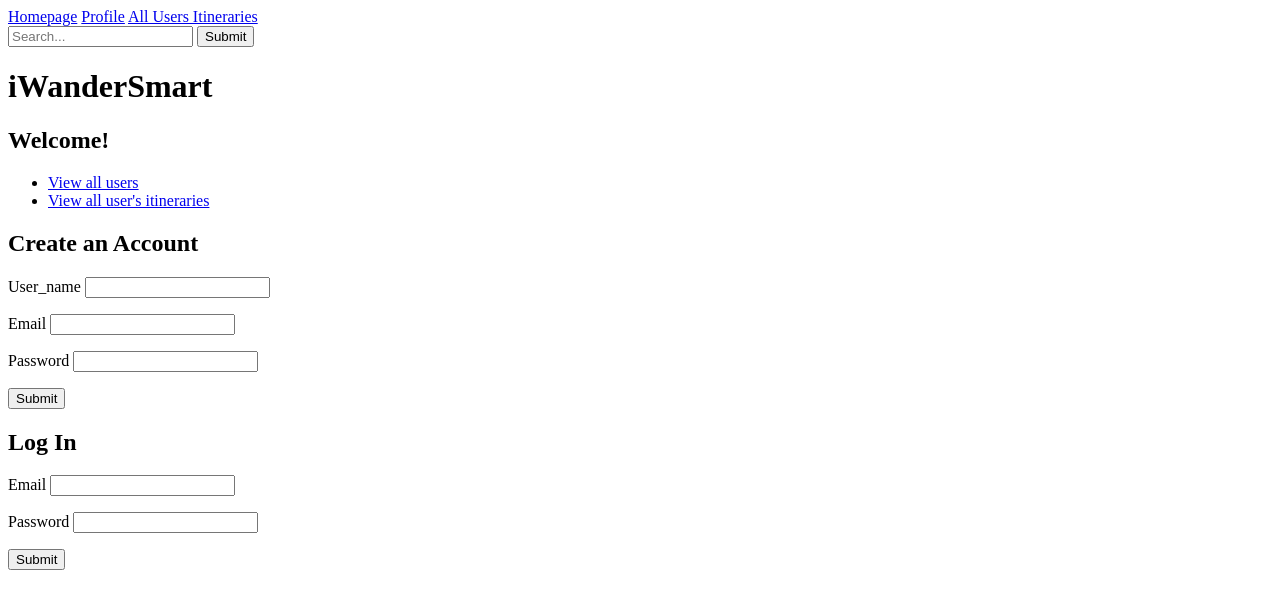
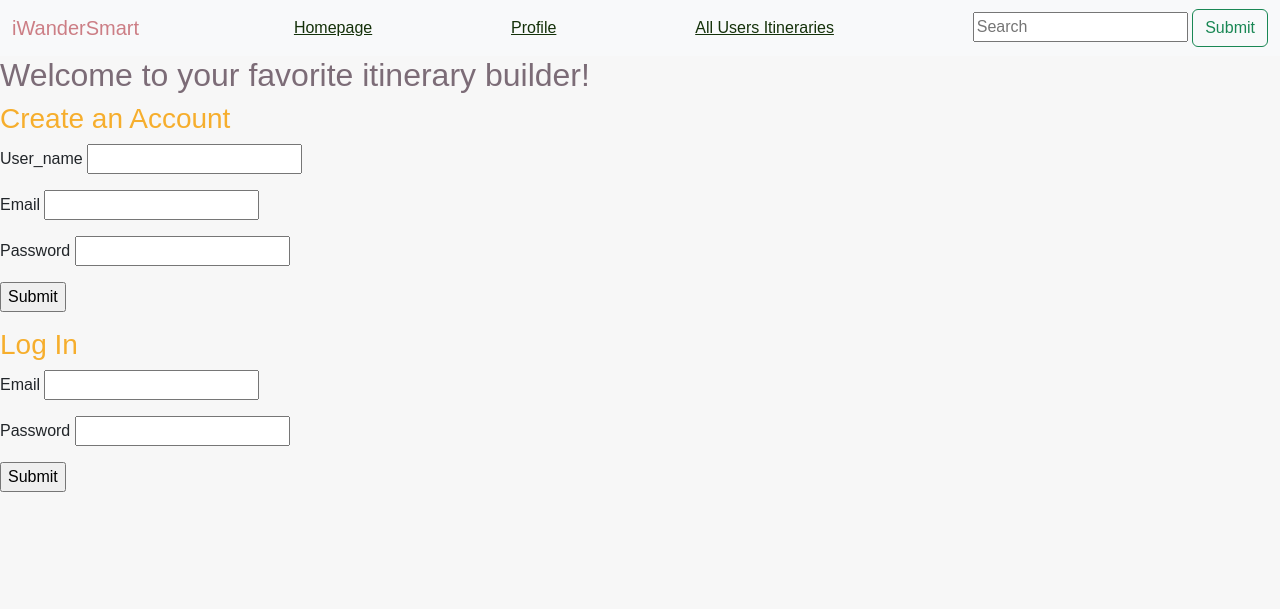
Before and after one commit to franschipits/iWanderSmart, a Flask app: page / in a window 1280 px wide. Shown: the top 609 px of the page. Run offline with Flask 2, Linux system fonts and the light colour scheme.

Commit message:
styling started

```diff
--- a/server.py
+++ b/server.py
@@ -119,9 +119,8 @@ def show_profile():
 
             remaining_budget = user_itinerary.user.budget - flight_total - hotel_total
             if nights_total == 0:
-                budget_per_day = ""
-            else:
-                budget_per_day = remaining_budget / nights_total
+                nights_total = 1
+            budget_per_day = remaining_budget / nights_total
             user_itinerary.nights = nights_total
             budget_per_day = round(budget_per_day, 2)
             user_itinerary.budget_per_day = budget_per_day
@@ -229,10 +228,9 @@ def show_user_itinerary(user_itinerary_id):
 
     remaining_budget = user_itinerary.user.budget - flight_total - hotel_total
     if nights_total == 0:
-        budget_per_day = ""
-    else:
-        budget_per_day = remaining_budget / nights_total
-        budget_per_day = round(budget_per_day, 2)
+        nights_total = 1
+    budget_per_day = remaining_budget / nights_total
+    budget_per_day = round(budget_per_day, 2)
     daily_budget = {'flight_total': flight_total,
                     'hotel_total': hotel_total,
                     'nights_total': nights_total,
@@ -306,6 +304,9 @@ def search_bar():
                         '&key=' + api_key)
     result = r.json()
     result_list = result['results']
+    if 'current_user' not in session:
+        flash("Please log in")
+        return redirect("/")
     user = crud.get_user_by_email(session["current_user"])
     itineraries = User_Itinerary.query.filter_by(creator=user.user_id).all()
 
@@ -401,10 +402,11 @@ def delete_flight():
 @app.route("/delete_activity", methods=['POST'])
 def delete_activity():
     activity_to_delete_id = request.json.get('delete_activity')
+    itinerary_id = request.json.get('itinerary_id')
     del_activity = crud.get_activity_by_id(int(activity_to_delete_id))
     db.session.delete(del_activity)
     db.session.commit()
-    return jsonify({'message': 'Activity deleted!'})
+    return jsonify({'message': 'Activity deleted!', 'itinerary_id': itinerary_id})
 
 
 if __name__ == "__main__":
--- /dev/null
+++ b/static/css/style.css
@@ -0,0 +1,26 @@
+a, h4 {
+    font-family: sans-serif;
+    color: #143109;
+}
+
+h2, label {
+    font-family: sans-serif;
+    color: #7C6C77;
+}
+
+h3, h1 {
+    font-family: sans-serif;
+    color: #F6AE2D;
+}
+
+
+body {
+    font-family: sans-serif;
+    position: relative;
+    background-color: #F7F7F7;
+  }
+
+.navbar-brand {
+    font-family: sans-serif;
+    color: #CC7E85
+}
--- a/templates/base.html
+++ b/templates/base.html
@@ -3,6 +3,8 @@
   <head>
     <meta charset="utf-8">
     <meta name="viewport" content="width=device-width">
+    <link href="https://cdn.jsdelivr.net/npm/bootstrap@5.3.2/dist/css/bootstrap.min.css" rel="stylesheet" integrity="sha384-T3c6CoIi6uLrA9TneNEoa7RxnatzjcDSCmG1MXxSR1GAsXEV/Dwwykc2MPK8M2HN" crossorigin="anonymous">
+    <link rel="stylesheet" href="/static/css/style.css">
     <title>
       {% block title %}{% endblock %}
     </title>
@@ -15,20 +17,22 @@
         {{ msg }}
       </p>
     {% endfor %}
-
-    <div class="topnav">
-      <a class="active" href="/">Homepage</a>
-      <a href="/profile">Profile</a>
-      <a href="/user_itinerary">All Users Itineraries</a>
-
-      <form action="/search" method="POST">
-      <input type="text" placeholder="Search..." name="search">
-      <button type="submit">Submit</button>
-      </form>
-    </div>
-
+    <nav id="navbar" class="navbar navbar-light bg-light justify-content-between">
+      <div class="container-fluid">
+        <a class="navbar-brand">iWanderSmart</a>
+        <a class="active" href="/">Homepage</a>
+        <a href="/profile">Profile</a>
+        <a href="/user_itinerary">All Users Itineraries</a>
+        <form class="form-inline my-2 my-lg-0" action="/search" method="POST">
+          <input class="form-inline mr-sm-2" type="search" placeholder="Search" name="search" aria-label="Search">
+          <button class="btn btn-outline-success my-2 my-sm-0" type="submit">Submit</button>
+        </form>
+      </div>
+    </nav>
     {% block body %}{% endblock %}
 
     {% block after_body %}{% endblock %}
+
   </body>
+
 </html>
--- a/templates/homepage.html
+++ b/templates/homepage.html
@@ -2,15 +2,14 @@
 {% block title %}Budget Travels Home{% endblock %}
 
 {% block body %}
-  <h1>iWanderSmart</h1>
 
-  <h2>Welcome!</h2>
-  <ul>
+  <h2>Welcome to your favorite itinerary builder!</h2>
+  <!-- <ul>
     <li><a href="/users">View all users</a></li>
     <li><a href="/user_itinerary">View all user's itineraries</a></li>
-  </ul>
+  </ul> -->
 
-  <h2>Create an Account</h2>
+  <h3>Create an Account</h3>
   <form action="/users" method="POST">
     <p>
       User_name <input type="text" name="user_name">
@@ -30,7 +29,7 @@
   </form>
 
 
-  <h2>Log In</h2>
+  <h3>Log In</h3>
   <form action="/login" method="POST">
     <p>
       Email <input type="text" name="email">
```
Also changed, not shown: seed_database.py (+10 -4 lines), static/delete_activity.js (+4 -3 lines), templates/profile.html (+4 -4 lines), templates/user_itinerary_details.html (+6 -5 lines), model.py (line endings or trailing spaces), static/delete_hotel.js (line endings or trailing spaces), static/save_itinerary.js (line endings or trailing spaces), templates/all_user_itinerary.html (line endings or trailing spaces), templates/search.html (line endings or trailing spaces).
